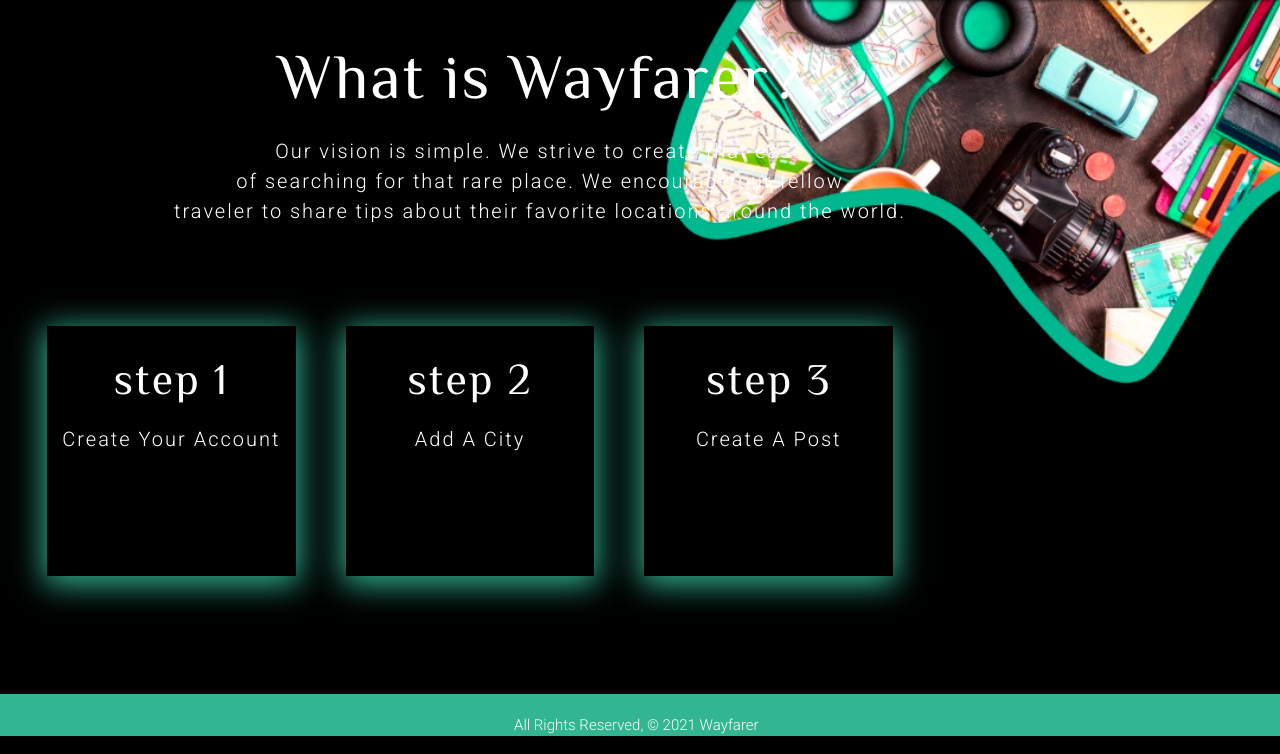
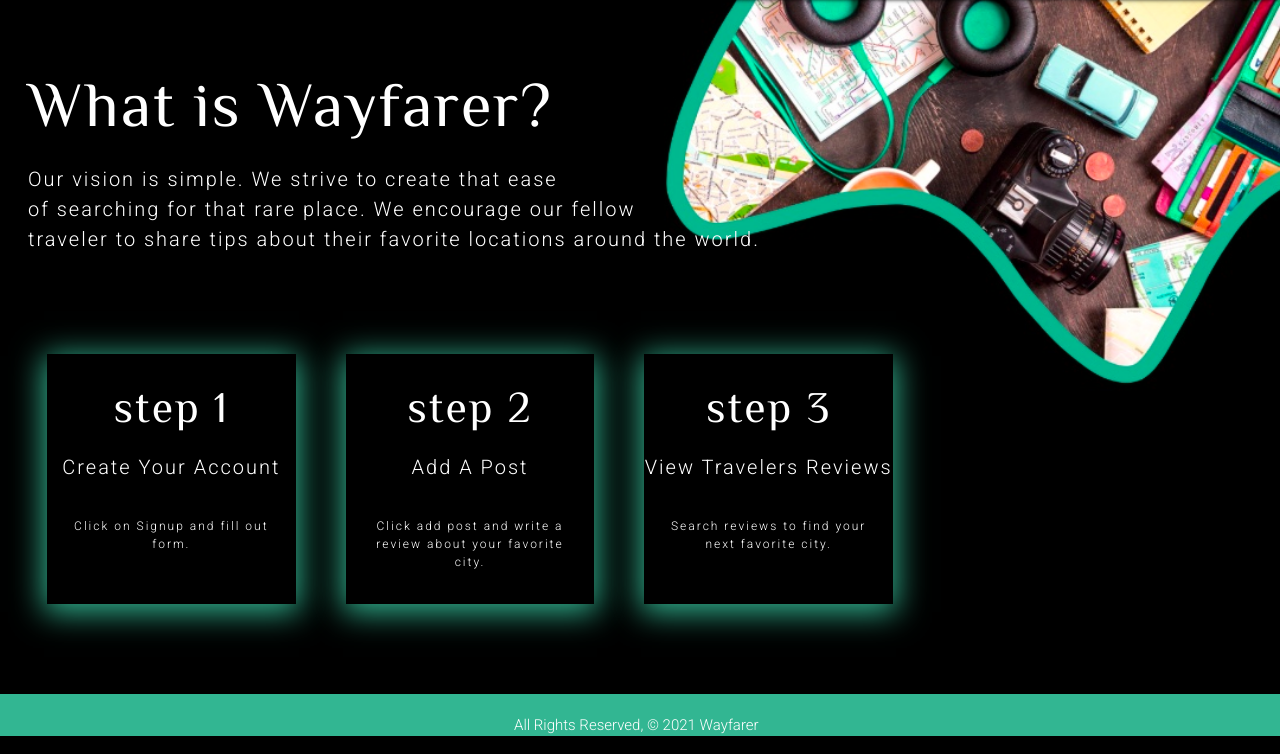
Before and after one commit to ajelleny/wayfarer, a Django app: page / in a window 1280 px wide. Shown: the part 64-818 px from the top of the page. Run offline with Django 3.2, Linux system fonts and the light colour scheme.

Commit message:
added description to steps

```diff
--- a/main_app/templates/home.html
+++ b/main_app/templates/home.html
@@ -1,7 +1,7 @@
 {% extends 'base.html' %}
 {% block content %}
   <section class="home-section">
-  <div class="about-container">
+  <div class="home-about-container">
     <h1>What is Wayfarer?</h1>
     <p>Our vision is simple. We strive to create that ease </br>
       of searching for that rare place. We encourage our fellow </br>
@@ -11,14 +11,17 @@
     <div class="steps step1">
       <h3>step 1</h3>
         <p>Create Your Account</p>
+        <p class="step-p">Click on Signup and fill out form.</p>
     </div>
     <div class="steps step2">
       <h3>step 2</h3>
-        <p>Add A City </p>
+        <p>Add A Post </p>
+        <p class="step-p">Click add post and write a review about your favorite city.</p>
     </div>
     <div class="steps step3">
       <h3>step 3</h3>
-        <p>Create A Post</p>
+        <p>View Travelers Reviews</p>
+        <p class="step-p">Search reviews to find your next favorite city.</p>
     </div>
   </div>
 </section>
```
